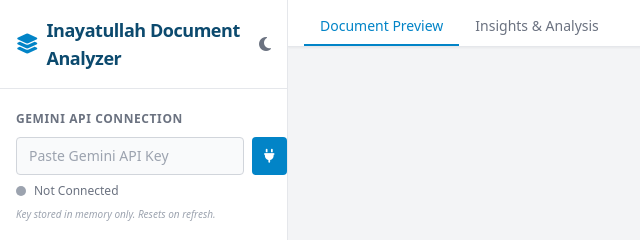
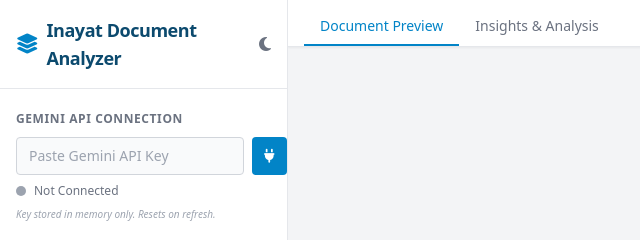
Before and after one commit to khache-1976/Document_analyzer, a plain HTML site: page index.html in a window 1280 px wide. Shown: the top 240 px of the page, 0-640 px from the left. Drawn offline with nearby package versions, Linux system fonts and the light colour scheme; a script that the page names is missing.

Commit message:
index.html

```diff
--- a/index.html
+++ b/index.html
@@ -3,7 +3,7 @@
 <head>
     <meta charset="UTF-8">
     <meta name="viewport" content="width=device-width, initial-scale=1.0">
-    <title>Inayatullah Document Analyzer | Engineering Document Assistant</title>
+    <title>Inayat Document Analyzer | Engineering Document Assistant</title>
 
     <!-- Tailwind CSS -->
     <script src="https://cdn.tailwindcss.com"></script>
@@ -93,7 +93,7 @@
         <div class="p-4 border-b border-gray-200 dark:border-slate-700 flex items-center justify-between">
             <div class="flex items-center gap-2">
                 <i class="fa-solid fa-layer-group text-brand-600 dark:text-brand-500 text-xl"></i>
-                <h1 class="font-bold text-lg text-brand-900 dark:text-white tracking-tight">Inayatullah Document Analyzer</h1>
+                <h1 class="font-bold text-lg text-brand-900 dark:text-white tracking-tight">Inayat Document Analyzer</h1>
             </div>
             <button id="themeToggle" class="text-gray-500 hover:text-brand-600 dark:text-gray-400 dark:hover:text-brand-400 transition-colors">
                 <i class="fa-solid fa-moon"></i>
```
